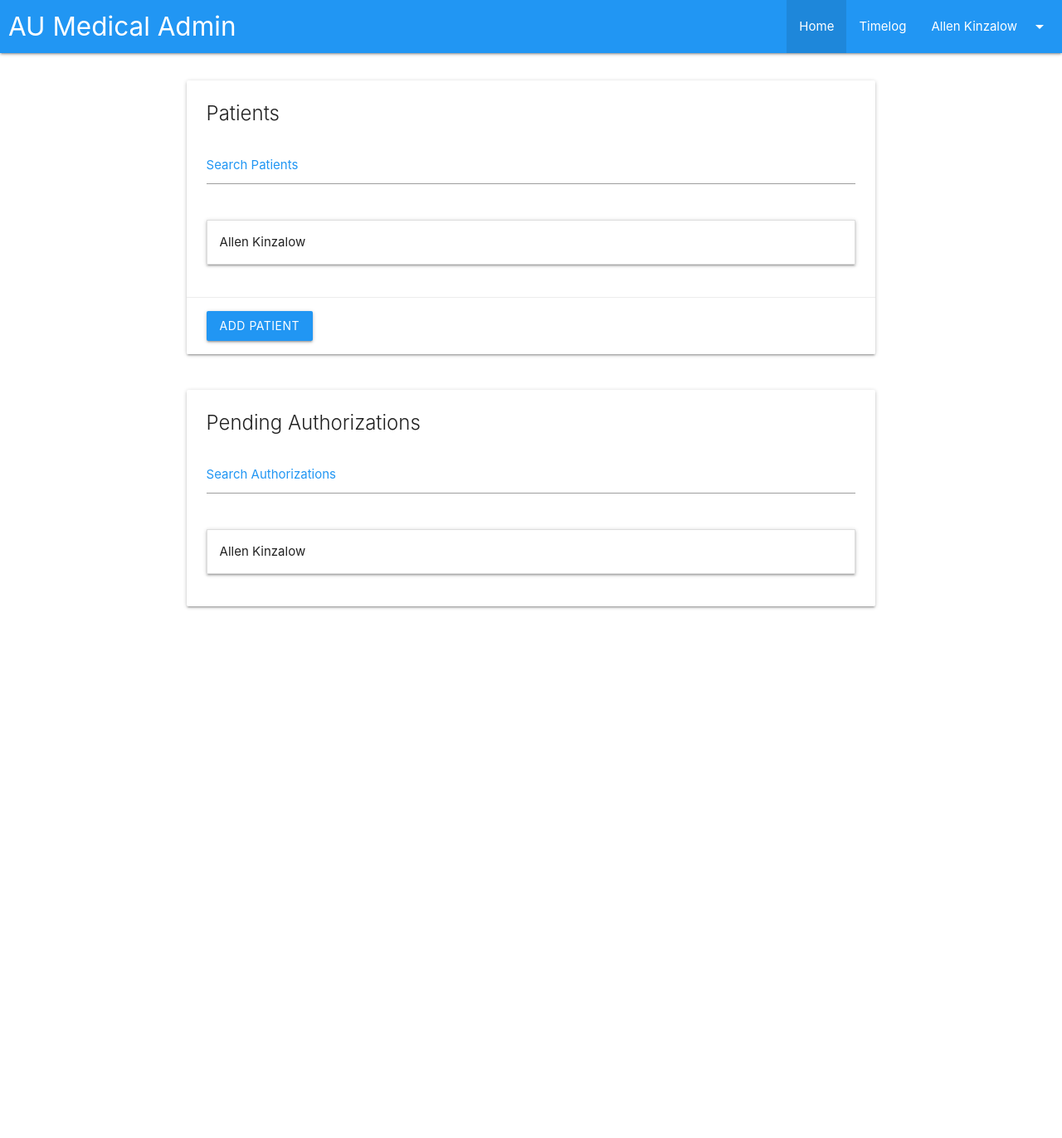
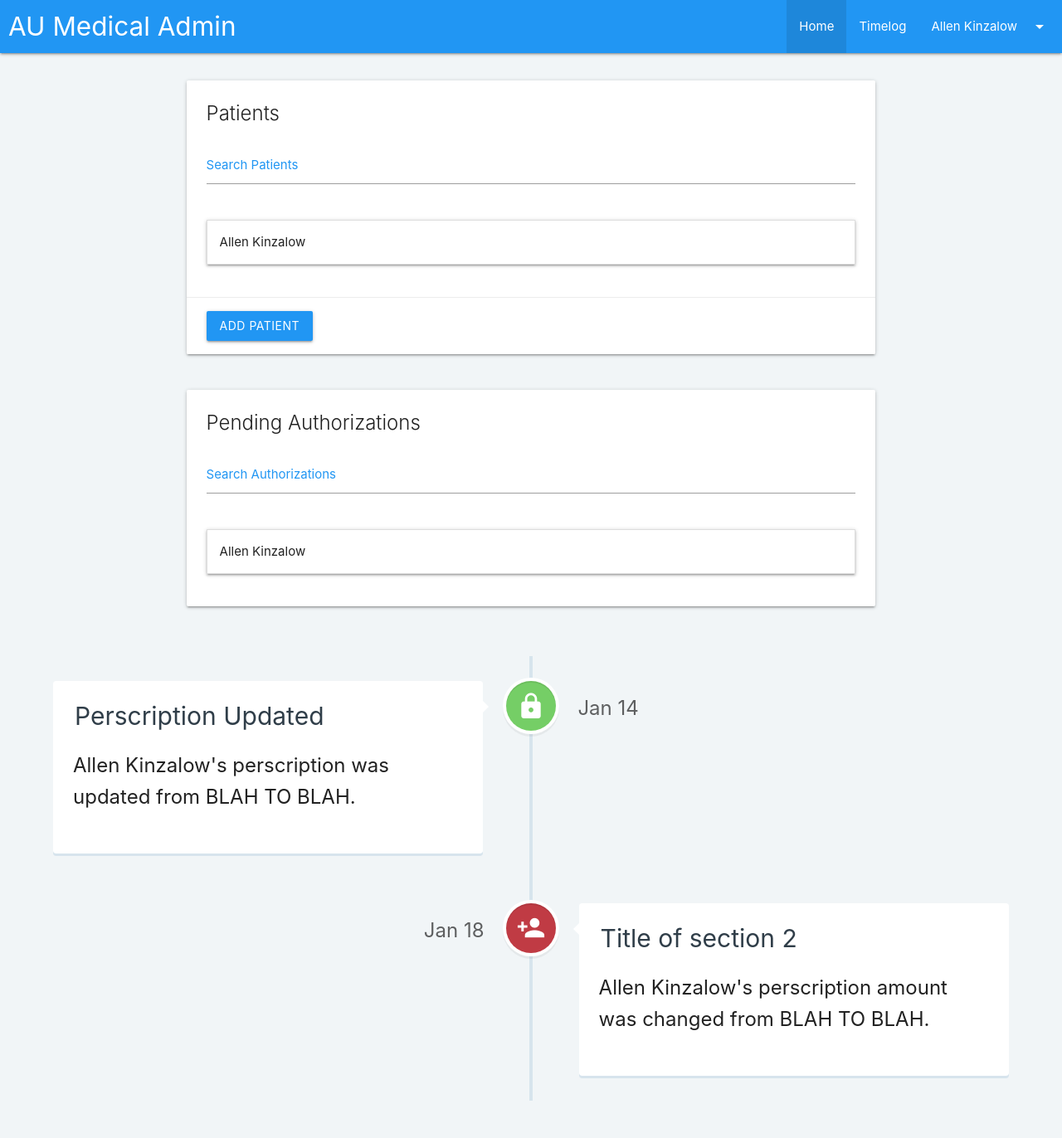
Before and after one commit to allenkinzalow/AU-SEC, a Flask app: page / in a window 1280 px wide. Shown: the whole page at 83% size. Before the commit the page ends 734 px from the top, so only its background shows below. Run offline with Flask 2, Linux system fonts and the light colour scheme.

Commit message:
timeline markup and css

```diff
--- a/static/css/aumed.css
+++ b/static/css/aumed.css
@@ -1,3 +1,7 @@
+body {
+    background-color: #f1f5f7;
+}
+
 #content_area {
     margin-top: 25px;
 }
@@ -21,6 +25,21 @@
 }
 #auth_perscription_med, #auth_original, #auth_new {
     font-weight: bold;
+}
+.cd-timeline__content h2 {
+    margin: 2px !important;
+}
+.cd-timeline__img {
+    display: flex;
+    justify-content: center;
+    align-items: center;
+}
+.cd-timeline__img .material-icons {
+    width: 35px;
+    height: 35px;
+    font-size: 35px;
+    text-align: center;
+    color: white;
 }
 
 /* MATERIALIZE OVERRIDES */
--- /dev/null
+++ b/static/css/libraries/timeline.css
@@ -0,0 +1,400 @@
+/* --------------------------------
+
+Primary style
+
+-------------------------------- */
+*, *::after, *::before {
+    -webkit-box-sizing: border-box;
+            box-sizing: border-box;
+  }
+
+
+  /* --------------------------------
+
+  Patterns - reusable parts of our design
+
+  -------------------------------- */
+  @media only screen and (min-width: 1170px) {
+    .cd-is-hidden {
+      visibility: hidden;
+    }
+  }
+
+  /* --------------------------------
+
+  Resource style
+
+  -------------------------------- */
+  header {
+    height: 200px;
+    line-height: 200px;
+    text-align: center;
+    background: #303e49;
+  }
+
+  header h1 {
+    color: white;
+    font-size: 1.8rem;
+  }
+
+  @media only screen and (min-width: 1170px) {
+    header {
+      height: 300px;
+      line-height: 300px;
+    }
+    header h1 {
+      font-size: 2.4rem;
+    }
+  }
+
+  .cd-timeline {
+    overflow: hidden;
+    margin: 2em auto;
+  }
+
+  .cd-timeline__container {
+    position: relative;
+    width: 90%;
+    max-width: 1170px;
+    margin: 0 auto;
+    padding: 2em 0;
+  }
+
+  .cd-timeline__container::before {
+    /* this is the vertical line */
+    content: '';
+    position: absolute;
+    top: 0;
+    left: 18px;
+    height: 100%;
+    width: 4px;
+    background: #d7e4ed;
+  }
+
+  @media only screen and (min-width: 1170px) {
+    .cd-timeline {
+      margin-top: 3em;
+      margin-bottom: 3em;
+    }
+    .cd-timeline__container::before {
+      left: 50%;
+      margin-left: -2px;
+    }
+  }
+
+  .cd-timeline__block {
+    position: relative;
+    margin: 2em 0;
+  }
+
+  .cd-timeline__block:after {
+    /* clearfix */
+    content: "";
+    display: table;
+    clear: both;
+  }
+
+  .cd-timeline__block:first-child {
+    margin-top: 0;
+  }
+
+  .cd-timeline__block:last-child {
+    margin-bottom: 0;
+  }
+
+  @media only screen and (min-width: 1170px) {
+    .cd-timeline__block {
+      margin: 4em 0;
+    }
+  }
+
+  .cd-timeline__img {
+    position: absolute;
+    top: 0;
+    left: 0;
+    width: 40px;
+    height: 40px;
+    border-radius: 50%;
+    -webkit-box-shadow: 0 0 0 4px white, inset 0 2px 0 rgba(0, 0, 0, 0.08), 0 3px 0 4px rgba(0, 0, 0, 0.05);
+            box-shadow: 0 0 0 4px white, inset 0 2px 0 rgba(0, 0, 0, 0.08), 0 3px 0 4px rgba(0, 0, 0, 0.05);
+  }
+
+  .cd-timeline__img img {
+    display: block;
+    width: 24px;
+    height: 24px;
+    position: relative;
+    left: 50%;
+    top: 50%;
+    margin-left: -12px;
+    margin-top: -12px;
+  }
+
+  .cd-timeline__img.cd-timeline__img--picture {
+    background: #75ce66;
+  }
+
+  .cd-timeline__img.cd-timeline__img--movie {
+    background: #c03b44;
+  }
+
+  .cd-timeline__img.cd-timeline__img--location {
+    background: #f0ca45;
+  }
+
+  @media only screen and (min-width: 1170px) {
+    .cd-timeline__img {
+      width: 60px;
+      height: 60px;
+      left: 50%;
+      margin-left: -30px;
+      /* Force Hardware Acceleration */
+      -webkit-transform: translateZ(0);
+              transform: translateZ(0);
+    }
+    .cd-timeline__img.cd-timeline__img--bounce-in {
+      visibility: visible;
+      -webkit-animation: cd-bounce-1 0.6s;
+              animation: cd-bounce-1 0.6s;
+    }
+  }
+
+  @-webkit-keyframes cd-bounce-1 {
+    0% {
+      opacity: 0;
+      -webkit-transform: scale(0.5);
+              transform: scale(0.5);
+    }
+    60% {
+      opacity: 1;
+      -webkit-transform: scale(1.2);
+              transform: scale(1.2);
+    }
+    100% {
+      -webkit-transform: scale(1);
+              transform: scale(1);
+    }
+  }
+
+  @keyframes cd-bounce-1 {
+    0% {
+      opacity: 0;
+      -webkit-transform: scale(0.5);
+              transform: scale(0.5);
+    }
+    60% {
+      opacity: 1;
+      -webkit-transform: scale(1.2);
+              transform: scale(1.2);
+    }
+    100% {
+      -webkit-transform: scale(1);
+              transform: scale(1);
+    }
+  }
+
+  .cd-timeline__content {
+    position: relative;
+    margin-left: 60px;
+    background: white;
+    border-radius: 0.25em;
+    padding: 1em;
+    -webkit-box-shadow: 0 3px 0 #d7e4ed;
+            box-shadow: 0 3px 0 #d7e4ed;
+  }
+
+  .cd-timeline__content:after {
+    /* clearfix */
+    content: "";
+    display: table;
+    clear: both;
+  }
+
+  .cd-timeline__content::before {
+    /* triangle next to content block */
+    content: '';
+    position: absolute;
+    top: 16px;
+    right: 100%;
+    height: 0;
+    width: 0;
+    border: 7px solid transparent;
+    border-right: 7px solid white;
+  }
+
+  .cd-timeline__content h2 {
+    color: #303e49;
+  }
+
+  .cd-timeline__content p,
+  .cd-timeline__read-more,
+  .cd-timeline__date {
+    font-size: 1.3rem;
+  }
+
+  .cd-timeline__content p {
+    margin: 1em 0;
+    line-height: 1.6;
+  }
+
+  .cd-timeline__read-more,
+  .cd-timeline__date {
+    display: inline-block;
+  }
+
+  .cd-timeline__read-more {
+    float: right;
+    padding: .8em 1em;
+    background: #acb7c0;
+    color: white;
+    border-radius: 0.25em;
+  }
+
+  .cd-timeline__read-more:hover {
+    background-color: #bac4cb;
+  }
+
+  .cd-timeline__date {
+    float: left;
+    line-height: 53px;
+    opacity: .7;
+  }
+
+  @media only screen and (min-width: 768px) {
+    .cd-timeline__content h2 {
+      font-size: 2rem;
+    }
+    .cd-timeline__content p {
+      font-size: 1.6rem;
+    }
+    .cd-timeline__read-more,
+    .cd-timeline__date {
+      font-size: 1.4rem;
+    }
+  }
+
+  @media only screen and (min-width: 1170px) {
+    .cd-timeline__content {
+      margin-left: 0;
+      padding: 1.6em;
+      width: 45%;
+      /* Force Hardware Acceleration */
+      -webkit-transform: translateZ(0);
+              transform: translateZ(0);
+    }
+    .cd-timeline__content::before {
+      top: 24px;
+      left: 100%;
+      border-color: transparent;
+      border-left-color: white;
+    }
+    .cd-timeline__read-more {
+      float: left;
+    }
+    .cd-timeline__date {
+      position: absolute;
+      width: 100%;
+      left: 122%;
+      top: 6px;
+      font-size: 1.6rem;
+    }
+    .cd-timeline__block:nth-child(even) .cd-timeline__content {
+      float: right;
+    }
+    .cd-timeline__block:nth-child(even) .cd-timeline__content::before {
+      top: 24px;
+      left: auto;
+      right: 100%;
+      border-color: transparent;
+      border-right-color: white;
+    }
+    .cd-timeline__block:nth-child(even) .cd-timeline__read-more {
+      float: right;
+    }
+    .cd-timeline__block:nth-child(even) .cd-timeline__date {
+      left: auto;
+      right: 122%;
+      text-align: right;
+    }
+    .cd-timeline__content.cd-timeline__content--bounce-in {
+      visibility: visible;
+      -webkit-animation: cd-bounce-2 0.6s;
+              animation: cd-bounce-2 0.6s;
+    }
+  }
+
+  @media only screen and (min-width: 1170px) {
+    /* inverse bounce effect on even content blocks */
+    .cd-timeline__block:nth-child(even) .cd-timeline__content.cd-timeline__content--bounce-in {
+      -webkit-animation: cd-bounce-2-inverse 0.6s;
+              animation: cd-bounce-2-inverse 0.6s;
+    }
+  }
+
+  @-webkit-keyframes cd-bounce-2 {
+    0% {
+      opacity: 0;
+      -webkit-transform: translateX(-100px);
+              transform: translateX(-100px);
+    }
+    60% {
+      opacity: 1;
+      -webkit-transform: translateX(20px);
+              transform: translateX(20px);
+    }
+    100% {
+      -webkit-transform: translateX(0);
+              transform: translateX(0);
+    }
+  }
+
+  @keyframes cd-bounce-2 {
+    0% {
+      opacity: 0;
+      -webkit-transform: translateX(-100px);
+              transform: translateX(-100px);
+    }
+    60% {
+      opacity: 1;
+      -webkit-transform: translateX(20px);
+              transform: translateX(20px);
+    }
+    100% {
+      -webkit-transform: translateX(0);
+              transform: translateX(0);
+    }
+  }
+
+  @-webkit-keyframes cd-bounce-2-inverse {
+    0% {
+      opacity: 0;
+      -webkit-transform: translateX(100px);
+              transform: translateX(100px);
+    }
+    60% {
+      opacity: 1;
+      -webkit-transform: translateX(-20px);
+              transform: translateX(-20px);
+    }
+    100% {
+      -webkit-transform: translateX(0);
+              transform: translateX(0);
+    }
+  }
+
+  @keyframes cd-bounce-2-inverse {
+    0% {
+      opacity: 0;
+      -webkit-transform: translateX(100px);
+              transform: translateX(100px);
+    }
+    60% {
+      opacity: 1;
+      -webkit-transform: translateX(-20px);
+              transform: translateX(-20px);
+    }
+    100% {
+      -webkit-transform: translateX(0);
+              transform: translateX(0);
+    }
+  }
--- /dev/null
+++ b/static/js/libraries/timeline.js
@@ -0,0 +1,72 @@
+(function(){
+	function VerticalTimeline( element ) {
+		this.element = element;
+		this.blocks = this.element.getElementsByClassName("js-cd-block");
+		this.images = this.element.getElementsByClassName("js-cd-img");
+		this.contents = this.element.getElementsByClassName("js-cd-content");
+		this.offset = 0.8;
+		this.hideBlocks();
+	};
+
+	VerticalTimeline.prototype.hideBlocks = function() {
+		//hide timeline blocks which are outside the viewport
+		if ( !"classList" in document.documentElement ) {
+			return;
+		}
+		var self = this;
+		for( var i = 0; i < this.blocks.length; i++) {
+			(function(i){
+				if( self.blocks[i].getBoundingClientRect().top > window.innerHeight*self.offset ) {
+					self.images[i].classList.add("cd-is-hidden");
+					self.contents[i].classList.add("cd-is-hidden");
+				}
+			})(i);
+		}
+	};
+
+	VerticalTimeline.prototype.showBlocks = function() {
+		if ( ! "classList" in document.documentElement ) {
+			return;
+		}
+		var self = this;
+		for( var i = 0; i < this.blocks.length; i++) {
+			(function(i){
+				if( self.contents[i].classList.contains("cd-is-hidden") && self.blocks[i].getBoundingClientRect().top <= window.innerHeight*self.offset ) {
+					// add bounce-in animation
+					self.images[i].classList.add("cd-timeline__img--bounce-in");
+					self.contents[i].classList.add("cd-timeline__content--bounce-in");
+					self.images[i].classList.remove("cd-is-hidden");
+					self.contents[i].classList.remove("cd-is-hidden");
+				}
+			})(i);
+		}
+	};
+
+	$(document).ready(() => {
+		var verticalTimelines = document.getElementsByClassName("js-cd-timeline"),
+		verticalTimelinesArray = [],
+		scrolling = false;
+		if( verticalTimelines.length > 0 ) {
+			for( var i = 0; i < verticalTimelines.length; i++) {
+				(function(i){
+					verticalTimelinesArray.push(new VerticalTimeline(verticalTimelines[i]));
+				})(i);
+			}
+
+			//show timeline blocks on scrolling
+			window.addEventListener("scroll", function(event) {
+				if( !scrolling ) {
+					scrolling = true;
+					(!window.requestAnimationFrame) ? setTimeout(checkTimelineScroll, 250) : window.requestAnimationFrame(checkTimelineScroll);
+				}
+			});
+		}
+
+		function checkTimelineScroll() {
+			verticalTimelinesArray.forEach(function(timeline){
+				timeline.showBlocks();
+			});
+			scrolling = false;
+		};
+	});
+})();
--- a/templates/index.html
+++ b/templates/index.html
@@ -6,11 +6,13 @@
       <!-- CSS -->
     <link rel="stylesheet" href="https://cdnjs.cloudflare.com/ajax/libs/materialize/1.0.0-beta/css/materialize.min.css">
     <link href="https://fonts.googleapis.com/icon?family=Material+Icons" rel="stylesheet">
+    <link rel="stylesheet" href="{{ url_for('static', filename='css/libraries/timeline.css') }}?v=1.0">
     <link rel="stylesheet" href="{{ url_for('static', filename='css/aumed.css') }}?v=1.0">
 
     <!-- Javascript -->
     <script src="https://code.jquery.com/jquery-3.3.1.min.js" integrity="sha256-FgpCb/KJQlLNfOu91ta32o/NMZxltwRo8QtmkMRdAu8=" crossorigin="anonymous"></script>
     <script src="https://cdnjs.cloudflare.com/ajax/libs/materialize/1.0.0-beta/js/materialize.min.js"></script>
+    <script src="{{ url_for('static', filename='js/libraries/timeline.js') }}"></script>
     <script src="{{ url_for('static', filename='js/aumed.js') }}"></script>
     <title>AU Medical Admin</title>
     <base href="/">
@@ -114,6 +116,35 @@
                     </div>
                 </div>
             </div>
+
+            <section class="cd-timeline js-cd-timeline">
+                <div class="cd-timeline__container">
+                    <div class="cd-timeline__block js-cd-block">
+                        <div class="cd-timeline__img cd-timeline__img--picture js-cd-img">
+                                <i class="material-icons">lock</i>
+                        </div> <!-- cd-timeline__img -->
+
+                        <div class="cd-timeline__content js-cd-content">
+                            <h2>Perscription Updated</h2>
+                            <p>Allen Kinzalow's perscription was updated from BLAH TO BLAH.</p>
+                            <span class="cd-timeline__date">Jan 14</span>
+                        </div> <!-- cd-timeline__content -->
+                    </div> <!-- cd-timeline__block -->
+
+                    <div class="cd-timeline__block js-cd-block">
+                        <div class="cd-timeline__img cd-timeline__img--movie js-cd-img">
+                                <i class="material-icons">person_add</i>
+                        </div> <!-- cd-timeline__img -->
+
+                        <div class="cd-timeline__content js-cd-content">
+                            <h2>Title of section 2</h2>
+                            <p>Allen Kinzalow's perscription amount was changed from BLAH TO BLAH.</p>
+                            <span class="cd-timeline__date">Jan 18</span>
+                        </div> <!-- cd-timeline__content -->
+                    </div> <!-- cd-timeline__block -->
+
+                </div>
+            </section>
         </div>
   </body>
 </html>
```
